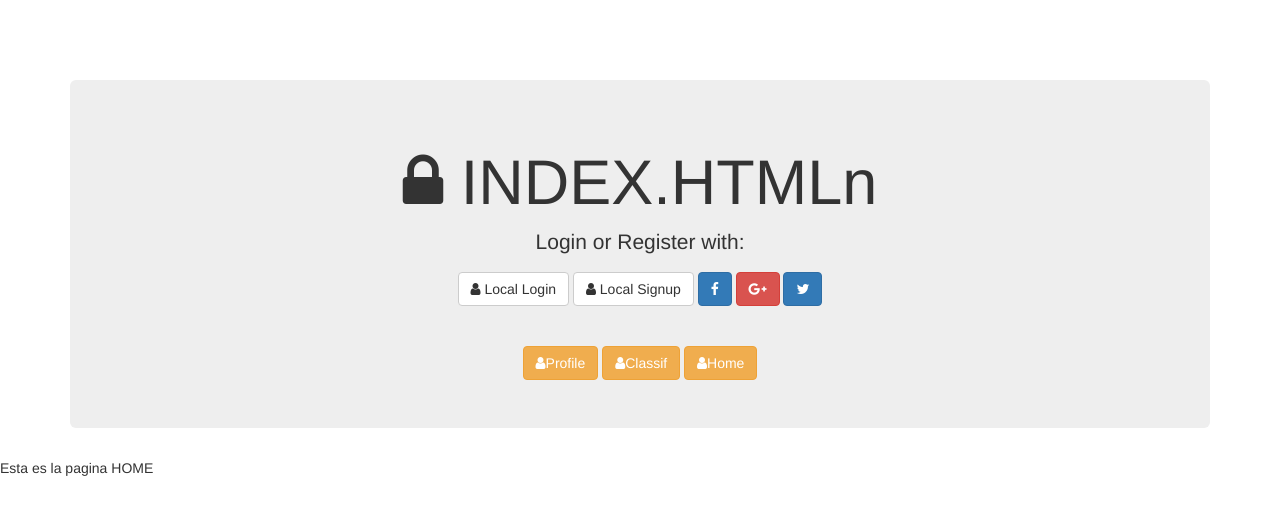
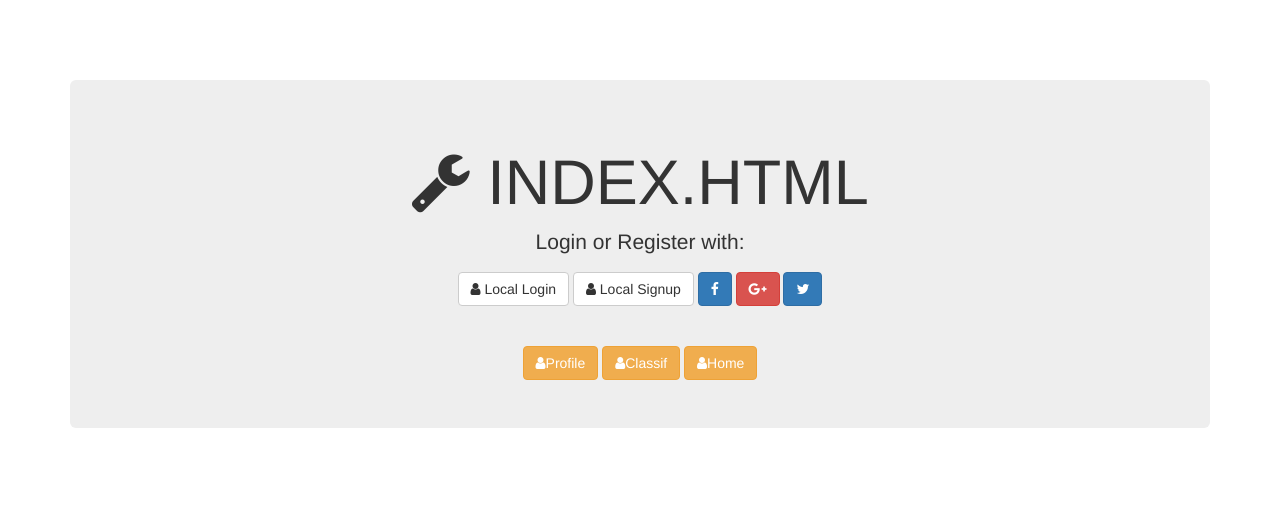
Before and after one commit to rdazza/EAProject, a website: page Public/index.html at #!/clasificacion in a window 1280 px wide. Drawn offline with nearby package versions, Linux system fonts and the light colour scheme; some packages are replaced by stand-ins of ours.

Commit message:
pequeños cambios

```diff
--- a/Public/index.html
+++ b/Public/index.html
@@ -12,11 +12,13 @@
     <script src="js/main.js"></script>
     <script src="js/clasificacionCtrl.js"></script>
 </head>
+
+
 <body>
 <div class="container">
 
     <div class="jumbotron text-center">
-        <h1><span class="fa fa-lock"></span> INDEX.HTMLn</h1>
+        <h1><span class="fa fa-wrench" aria-hidden="true"></span> INDEX.HTML</h1>
 
         <p>Login or Register with:</p>
         <a href="/auth/login" class="btn btn-default"><span class="fa fa-user"></span> Local Login</a>
--- a/Public/js/main.js
+++ b/Public/js/main.js
@@ -5,7 +5,7 @@ config(['$routeProvider', '$locationProvider', function($routeProvider, $locatio
     $routeProvider.when('/clasificacion', {templateUrl: 'partials/clasificacion.html', controller:'clasificacionCtrl'});
     $routeProvider.when('/home', {templateUrl: 'partials/home.html'});
    // $routeProvider.when('/principal', {templateUrl: 'principal.html'});
-    $routeProvider.otherwise({redirectTo: '/home'});
+    $routeProvider.otherwise({redirectTo: '/'});
 
     $locationProvider.html5Mode({enabled: true, requireBase: false});
 
```
Also changed, not shown: Public/partials/clasificacion.html (+7 -5 lines).
